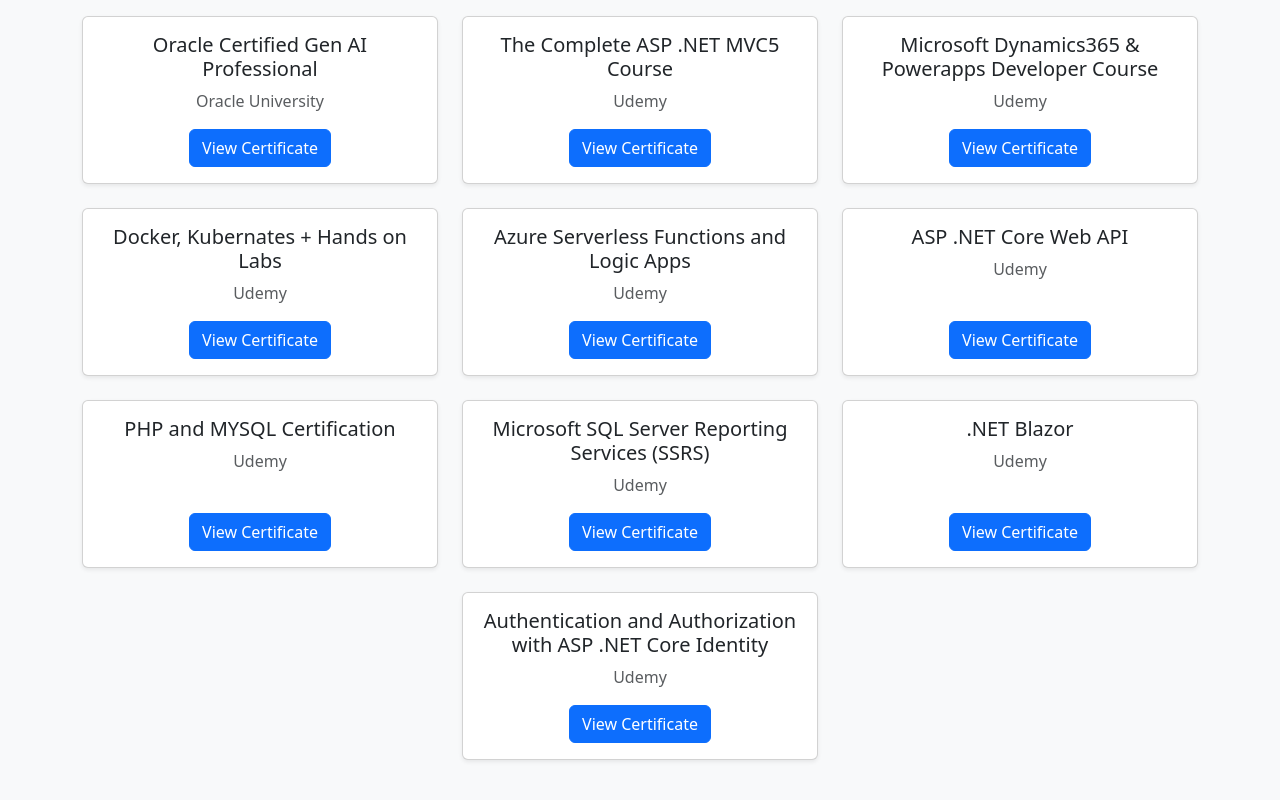
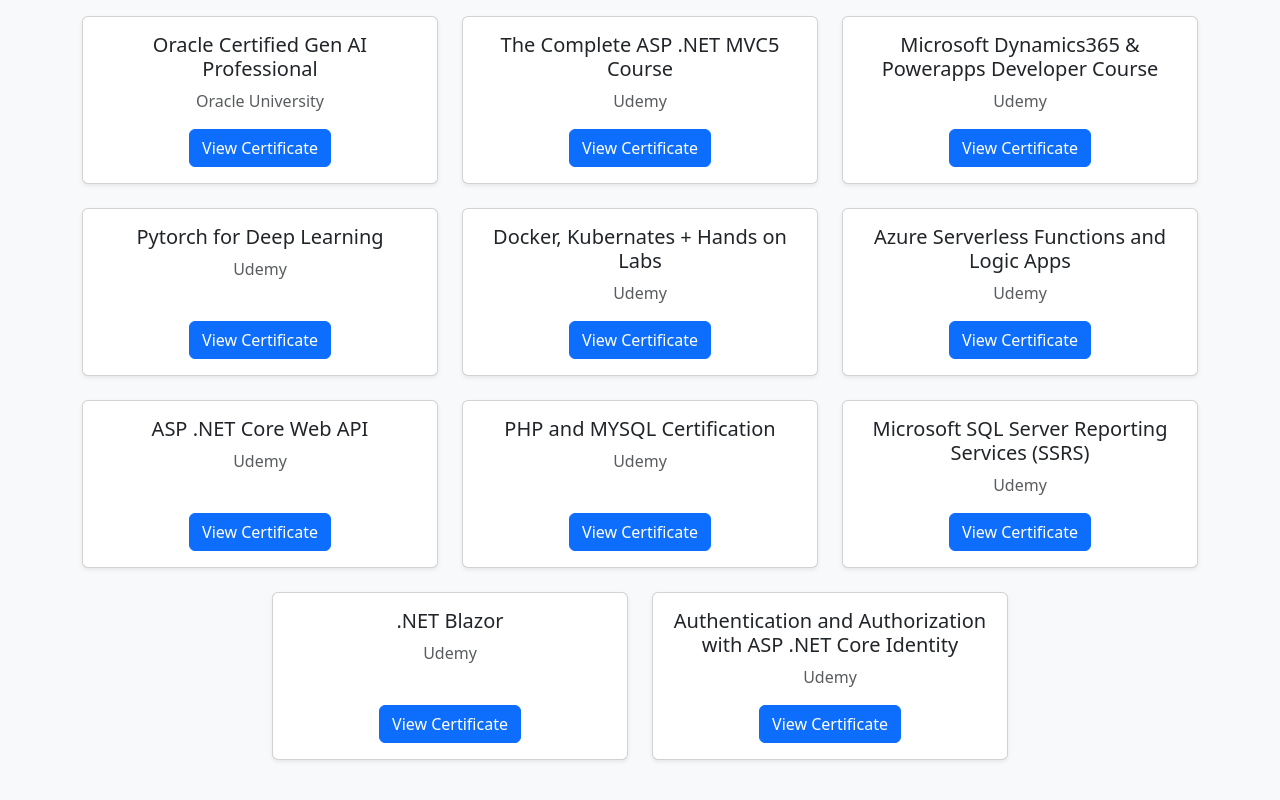
Before and after one commit to KhawajaAbdullah2000/portfolio, a plain HTML site: page index.html in a window 1280 px wide. Shown: the part 2550-3350 px from the top of the page. Drawn offline with nearby package versions, Linux system fonts and the light colour scheme.

Commit message:
added pytorch certificate

```diff
--- a/index.html
+++ b/index.html
@@ -390,6 +390,26 @@
                     </div>
                 </div>
 
+
+                    <div class="col-md-4 text-center mb-4">
+                    <div class="card shadow-sm p-3 h-100 d-flex flex-column justify-content-between">
+
+                        <div>
+                            <h5 class="card-title mb-2">Pytorch for Deep Learning</h5>
+                            <p class="card-text text-muted">Udemy</p>
+                        </div>
+
+                        <div class="mt-3 bg-purple">
+                            <button class="btn btn-primary btn-md view-cert-btn" data-bs-toggle="modal"
+                                data-bs-target="#certModal" data-title="Pytorch for Deep Learning" data-institute="Udemy"
+                                data-img="assets/pytorch_certificate.jpg">
+                                View Certificate
+                            </button>
+                        </div>
+
+                    </div>
+                </div>
+
                 <div class="col-md-4 text-center mb-4">
                     <div class="card shadow-sm p-3 h-100 d-flex flex-column justify-content-between">
 
```
Also changed, not shown: assets/pytorch_certificate.jpg (added).
